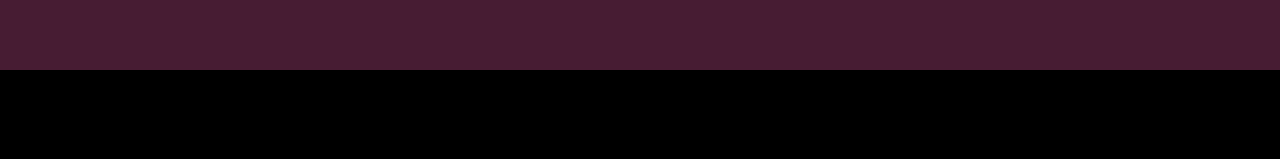
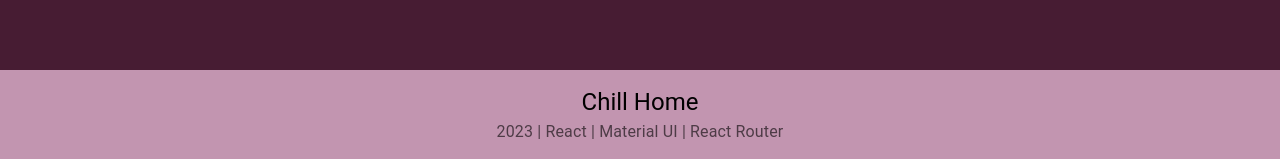
Before and after one commit to washupo/getflix, a React (Vite) app in the folder frontend/: page / in a window 1280 px wide. Shown: the part 2267-2426 px from the top of the page. Before the commit the page ends 2337 px from the top, so only its background shows below. Built offline with nearby package versions, Linux system fonts and the light colour scheme; a web font is replaced by a local one.

Commit message:
ajout footer

```diff
--- a/frontend/src/components/footer.jsx
+++ b/frontend/src/components/footer.jsx
@@ -1,7 +1,33 @@
 import React from 'react'
+import { Box, Container, Grid, Typography } from '@mui/material'
 
-const Footer = () => {
-    return <footer>footer</footer>
+export const Footer = () => {
+    return (
+        <Box
+            sx={{
+                width: '100%',
+                height: 'auto',
+                backgroundColor: 'secondary.main',
+                paddingTop: '1rem',
+                paddingBottom: '1rem',
+            }}
+        >
+            <Container maxWidth="lg">
+                <Grid container direction="column" alignItems="center">
+                    <Grid item xs={12}>
+                        <Typography color="black" variant="h5">
+                            Chill Home
+                        </Typography>
+                    </Grid>
+                    <Grid item xs={12}>
+                        <Typography color="textSecondary" variant="subtitle1">
+                            {`${new Date().getFullYear()} | React | Material UI | React Router`}
+                        </Typography>
+                    </Grid>
+                </Grid>
+            </Container>
+        </Box>
+    )
 }
 
 export default Footer
--- a/frontend/src/components/layout.jsx
+++ b/frontend/src/components/layout.jsx
@@ -1,11 +1,13 @@
 import React from 'react'
 import ResponsiveAppBar from './appbar'
+import Footer from './footer'
 
 const Layout = (props) => {
     return (
         <div>
             <ResponsiveAppBar />
             {props.children}
+            <Footer />
         </div>
     )
 }
--- a/frontend/src/main.jsx
+++ b/frontend/src/main.jsx
@@ -17,6 +17,7 @@
 
 import Fiche from './pages/fiche.jsx'
 import Home from './pages/home.jsx'
+import Footer from './components/footer.jsx'
 
 const theme = createTheme({
     palette: {
--- a/frontend/src/pages/landing.jsx
+++ b/frontend/src/pages/landing.jsx
@@ -4,10 +4,11 @@
 import { Link } from 'react-router-dom'
 import { Button } from '@mui/material'
 import imageL1 from '../../assets/famille.jpg'
-import MoviePage from './MoviePage'
+import Footer from '../components/footer'
 
 const Landing = () => {
     return (
+        <>
             <div>
                 <div className={style.section0}>
                     <img src={logo} />
@@ -15,12 +16,18 @@
                 <div className={style.layout}>
                     <div className={style.actions}>
                         <Link className={style.actionButton} to="/login">
-                        <Button style={{ width: '100%' }} variant="contained">
+                            <Button
+                                style={{ width: '100%' }}
+                                variant="contained"
+                            >
                                 Login
                             </Button>
                         </Link>
                         <Link className={style.actionButton} to="/account">
-                        <Button style={{ width: '100%' }} variant="contained">
+                            <Button
+                                style={{ width: '100%' }}
+                                variant="contained"
+                            >
                                 Sign up
                             </Button>
                         </Link>
@@ -32,12 +39,16 @@
                 </div>
                 <div className={style.section2}>
                     <img src={imageL1} />
-                <h2>Le cinema depuis votre canapé, pour toute la famille</h2>
+                    <h2>
+                        Le cinema depuis votre canapé, pour toute la famille
+                    </h2>
                 </div>
                 <div className={style.section3}>
                     <h2>Revoir ...</h2>
                 </div>
             </div>
+            <Footer />
+        </>
     )
 }
 
```
Also changed, not shown: frontend/package.json (indentation only), 1 other file (tests, documents, lock files or other folders). Lines whose indentation alone changed are shown as unchanged.
